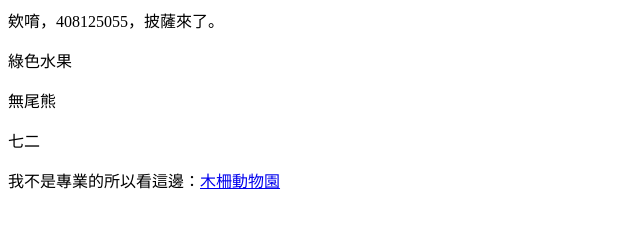
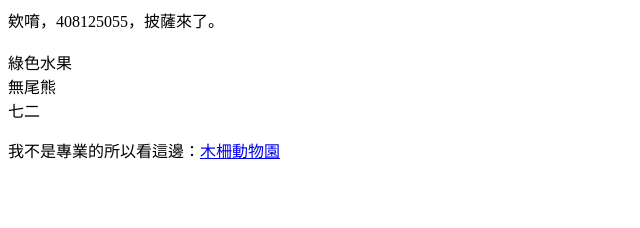
Before and after one commit to SodaJelly/SodaJelly.github.io, a plain HTML site: page index.html in a window 1280 px wide. Shown: the whole page, without its empty margins (0-640 px from the left). Drawn offline with Linux system fonts and the light colour scheme.

Commit message:
Update index.html

```diff
--- a/index.html
+++ b/index.html
@@ -1,7 +1,7 @@
-欸唷，408125055，披薩來了。
+欸唷，408125055，披薩來了。<br><br>
 
-<p><a herf="hot\kiwi.html">綠色水果</a></p>
-<p><a herf="hot\koala.html">無尾熊</a></p>
-<p><a herf="hot\penguin.html">七二</a></p>
+<a herf="hot\kiwi.html">綠色水果</a><br>
+<a herf="hot\koala.html">無尾熊</a><br>
+<a herf="hot\penguin.html">七二</a><br>
 
 <p>我不是專業的所以看這邊：<a href="http://www.zoo.gov.tw/">木柵動物園</a></p>
```
